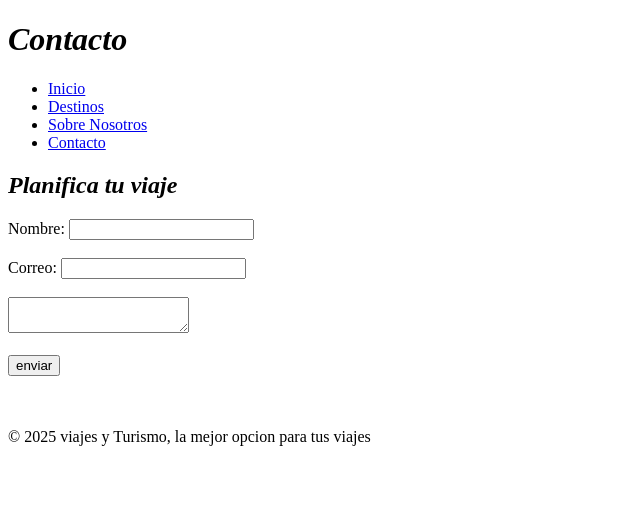
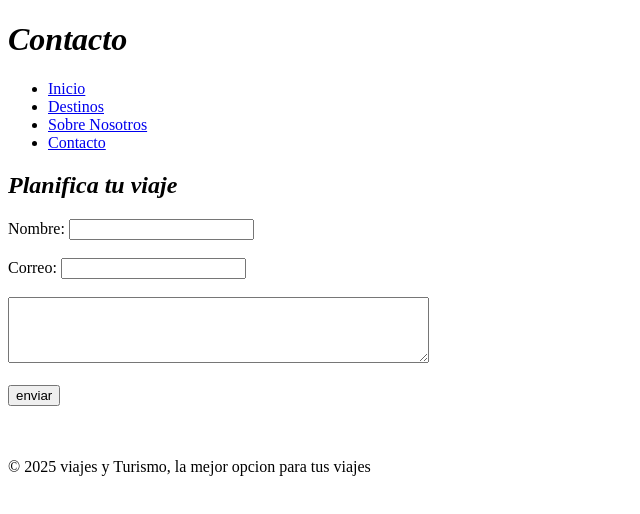
Before and after one commit to Pedro-2493/primerMomentoDesarrollo, a plain HTML site: page contacto.html in a window 1280 px wide. Shown: the whole page, without its empty margins (0-640 px from the left). Drawn offline with Linux system fonts and the light colour scheme.

Commit message:
arreglo de text area

```diff
--- a/contacto.html
+++ b/contacto.html
@@ -30,7 +30,7 @@
                 <label for="email">Correo:</label>
                 <input type="email" name="email" id="email">
                 <br><br>
-                <textarea name="mensaje" id="mensaje"></textarea>
+                <textarea name="mensaje" id="mensaje" rows="4" cols="50" maxlength="150" ></textarea>
                 <br><br>
                 <button>enviar</button>
 
```
